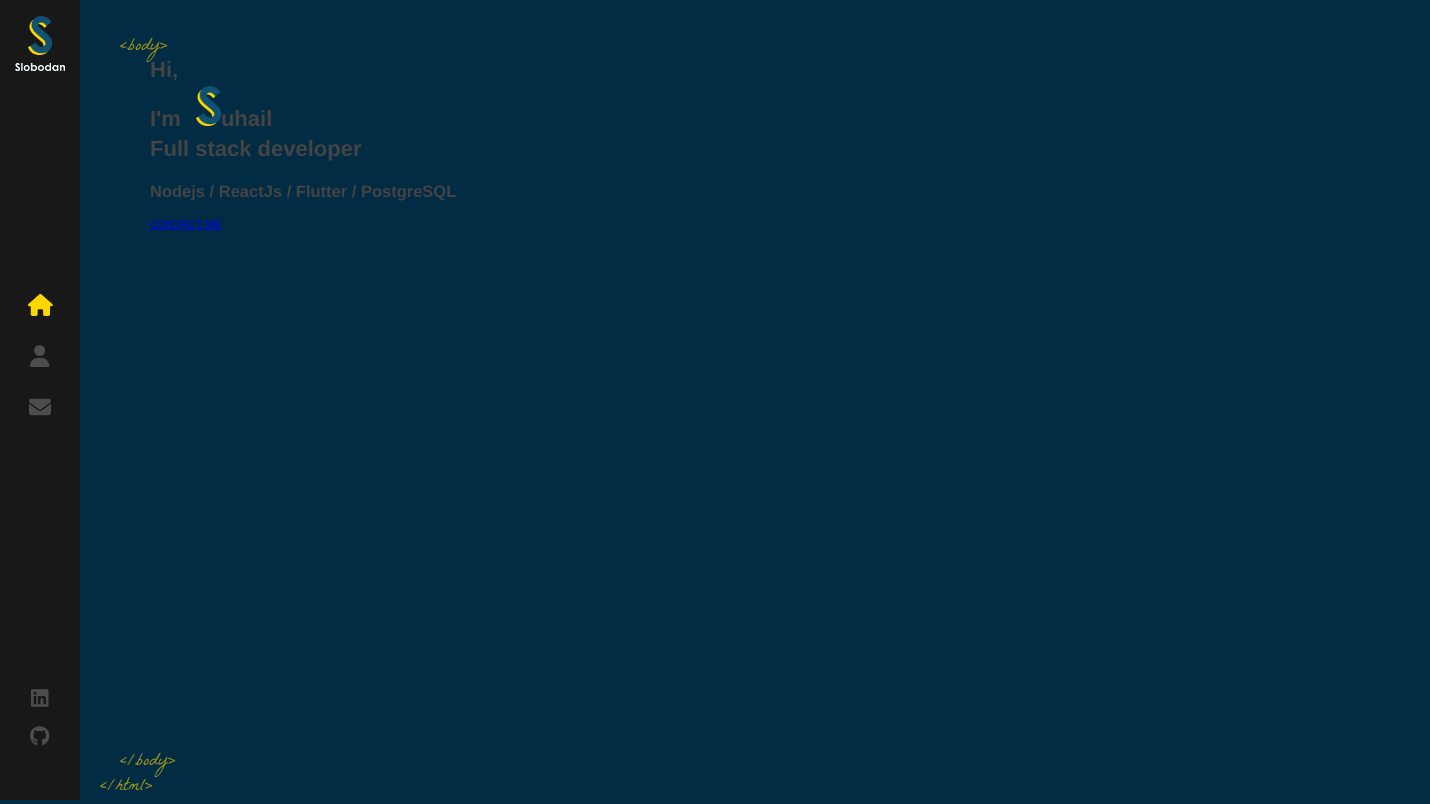
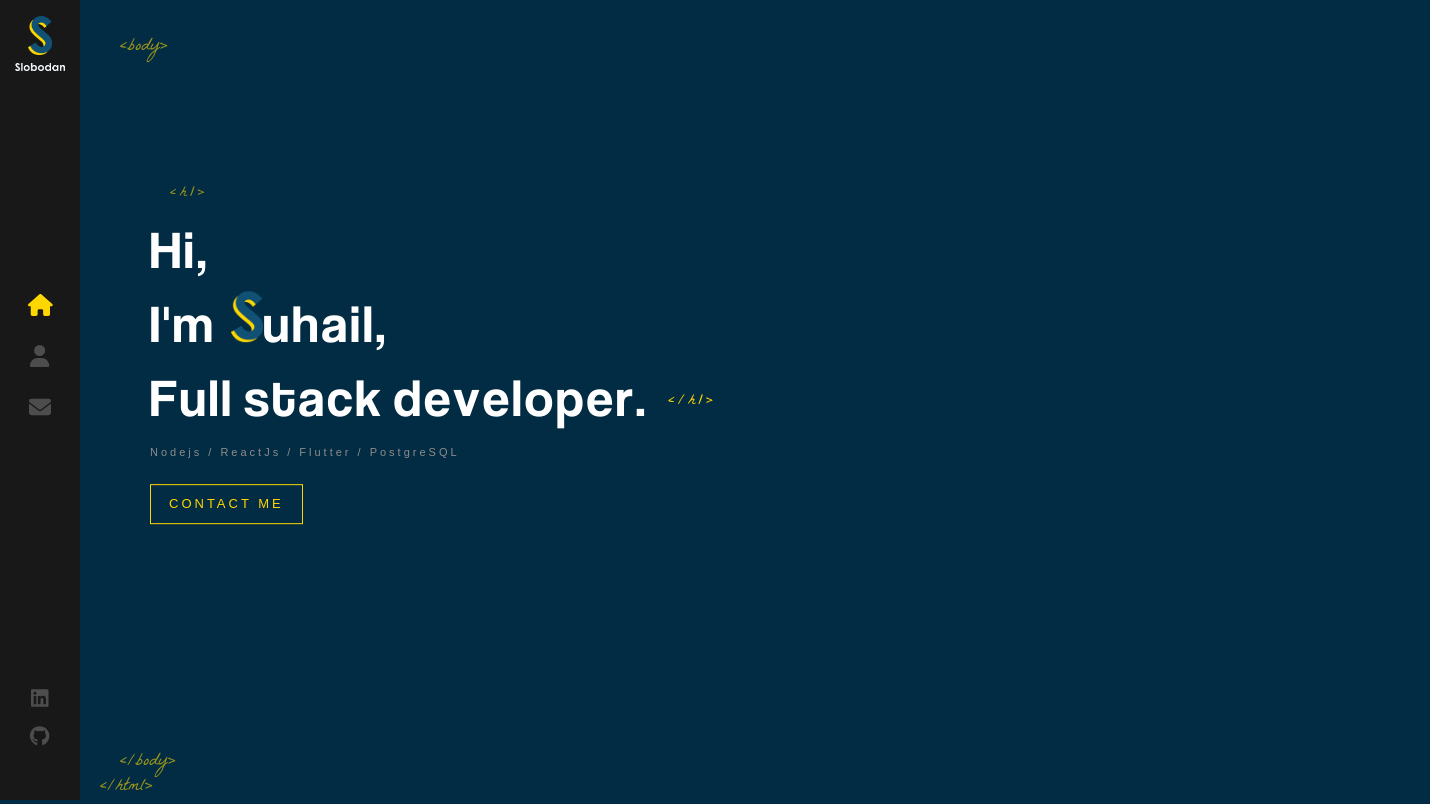
Before and after one commit to suhailmuhammed157/my_portfolio, a React (Vite) app: page / in a window 1280 px wide. Shown: the whole page, 1430 px wide, since content can reach past the window. Built offline with nearby package versions, Linux system fonts and the light colour scheme.

Commit message:
home page complete

```diff
--- /dev/null
+++ b/src/components/AnimatedLetters/index.jsx
@@ -0,0 +1,13 @@
+import "./index.scss";
+
+export default function AnimatedLetters({ letterClass, strArray, idx }) {
+  return (
+    <span>
+      {strArray.map((char, i) => (
+        <span key={char + i} className={`${letterClass} _${i + idx}`}>
+          {char}
+        </span>
+      ))}
+    </span>
+  );
+}
--- /dev/null
+++ b/src/components/AnimatedLetters/index.scss
@@ -0,0 +1,22 @@
+.text-animate{
+    display: inline-block;
+    opacity: 0;
+    animation:bounceIn 1s 1s forwards;
+    min-width: 10px;
+}
+
+.text-animate-hover{
+    min-width: 10px;
+    display: inline-block;
+    &:hover{
+        animation: rubberBand 1s;
+        color: #ffd700;
+    }
+
+}
+
+@for $i from 1 to 41 {
+    .text-animate._#{$i}{
+        animation-delay: #{$i/10}s;
+    }
+}
--- a/src/components/Home/index.jsx
+++ b/src/components/Home/index.jsx
@@ -1,21 +1,69 @@
-import './index.scss'
-import LogoTitle from '../../assets/images/logo-s.png'
-import { Link } from 'react-router-dom'
+import React from "react";
+import "./index.scss";
+import LogoTitle from "../../assets/images/logo-s.png";
+import { Link } from "react-router-dom";
+import AnimatedLetters from "../AnimatedLetters";
 
-export default function Home(){
-    return(
-        <div className='container home-page'>
-            <div className='text-zone'>
+export default function Home() {
+  const [letterClass, setLetterClass] = React.useState("text-animate");
+  const nameArray = ["u", "h", "a", "i", "l", ","];
+  const jobArray = [
+    "F",
+    "u",
+    "l",
+    "l",
+    " ",
+    "s",
+    "t",
+    "a",
+    "c",
+    "k",
+    " ",
+    "d",
+    "e",
+    "v",
+    "e",
+    "l",
+    "o",
+    "p",
+    "e",
+    "r",
+    ".",
+  ];
 
-                <h1>Hi, <br/> I'm
-                <img alt='dev' src={LogoTitle}/>
-                uhail
-                <br/>
-                Full stack developer
-                </h1>
-                <h2>Nodejs / ReactJs / Flutter / PostgreSQL</h2>
-                <Link to='/contact' className='flat-button'>CONTACT ME</Link>
-            </div>
-        </div>
-    )
+  React.useEffect(() => {
+    setTimeout(() => {
+      setLetterClass("text-animate-hover");
+    }, 4000);
+  }, []);
+
+  return (
+    <div className="container home-page">
+      <div className="text-zone">
+        <h1>
+          <span className={letterClass}>H</span>
+          <span className={`${letterClass} _12`}>i,</span>
+          <br />
+          <span className={`${letterClass} _13`}>I</span>
+          <span className={`${letterClass} _14`}>'m</span>
+          <img alt="dev" src={LogoTitle} />
+          <AnimatedLetters
+            letterClass={letterClass}
+            strArray={nameArray}
+            idx={15}
+          />
+          <br />
+          <AnimatedLetters
+            letterClass={letterClass}
+            strArray={jobArray}
+            idx={20}
+          />
+        </h1>
+        <h2>Nodejs / ReactJs / Flutter / PostgreSQL</h2>
+        <Link to="/contact" className="flat-button">
+          CONTACT ME
+        </Link>
+      </div>
+    </div>
+  );
 }
--- a/src/components/Home/index.scss
+++ b/src/components/Home/index.scss
@@ -1,8 +1,81 @@
 .home-page{
-    position: absolute;
-    left: 150px;
-    img{
-        width: 25px;
-        margin-left: 15px;
+    .text-zone{
+        position: absolute;
+        left: 150px;
+        top: 50%;
+        transform: translateY(-60%);
+        max-height: 90%;
+
+    }
+    h1{
+        color: #fff;
+        font-size: 53px;
+        margin: 0;
+        font-family: 'Coolvetica';
+        letter-spacing: 3px;
+        font-weight: 400;
+
+        &::before{
+            content: '<h1>';
+            position: absolute;
+            top: -30px;
+            left: 20px;
+            font-size: 16px;
+            color: #ffd700;
+            font-family: 'La Belle Aurore';
+            opacity: 0.6;
+        }
+        &::after{
+            content: '</h1>';
+            position: absolute;
+            margin-top: 30px;
+            margin-left: 20px;
+            font-size: 16px;
+            color: #ffd700;
+            font-family: 'La Belle Aurore';
+            opacity: 0.6;
+            animation: fadeIn 1s 1.5s both;
+        }
+
+        img{
+            width: 32px;
+            margin-left: 15px;
+            animation: rotateIn 1s linear forwards;
+
+            &:hover{
+                animation: rubberBand 1s;
+            }
+        }
+    }
+
+    h2{
+        font-family: sans-serif;
+        font-size: 11px;
+        letter-spacing: 3px;
+        color: #8d8d8d;
+        font-weight: 400;
+        animation: fadeIn 1s 1.5s backwards;
+    }
+
+    .flat-button{
+        color: #ffd700;
+        font-size: 13px;
+        font-weight: 400;
+        letter-spacing: 3px;
+        font-family: sans-serif;
+        text-decoration: none;
+        border: 1px solid #ffd700;
+        padding: 10px 18px;
+        margin-top: 15px;
+        float: left;
+        animation: fadeIn 1s 1.5s backwards;
+        transition: all 0.3s;
+
+        &:hover{
+            background: #ffd700;
+            color: #333;
+            transform: scale(1.1);
+        }
+
     }
 }
--- a/src/components/Layout/index.scss
+++ b/src/components/Layout/index.scss
@@ -34,6 +34,6 @@
         z-index: 1;
         transform-style: preserve-3d;
         animation: fadeIn 1s forwards;
-        animation-delay: 1s;
+        animation-delay: 0.5s;
     }
 }
```
